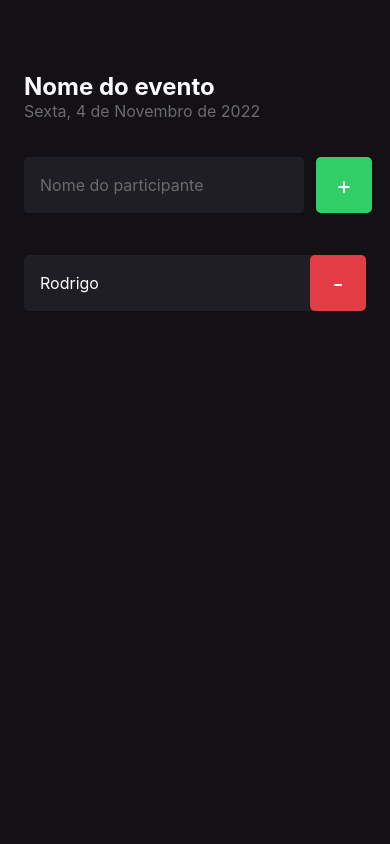
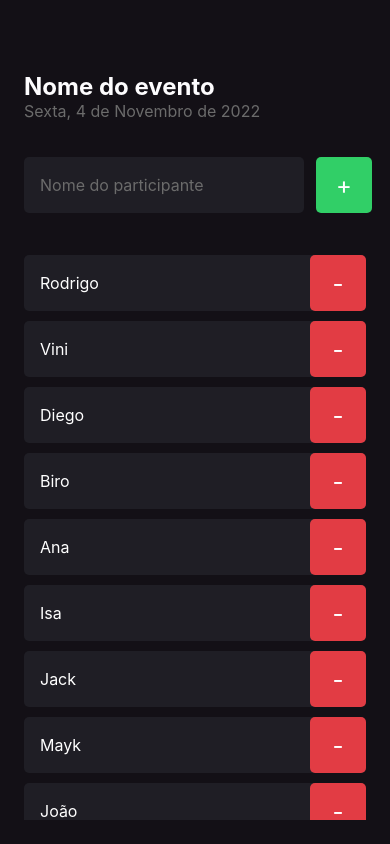
Before and after one commit to joaofelima96/imhere, a React Native app: screen / in a window 390 px wide. Built offline with nearby package versions, Linux system fonts and the light colour scheme.

Commit message:
feat: Criando lista para os participantes feat: SafeAreaView para StatusBar

```diff
--- a/App.tsx
+++ b/App.tsx
@@ -1,7 +1,21 @@
+import { SafeAreaView, StatusBar, StyleSheet } from "react-native"
 import { Home } from "./src/screens/Home"
 
 export default function App() {
-  return (
+  return (<>
+    <SafeAreaView style={styles.container}>
+      <StatusBar
+        barStyle="light-content"
+        translucent
+      />
+    </SafeAreaView>
     <Home />
+  </>
   )
 }
+
+const styles = StyleSheet.create({
+  container: {
+    backgroundColor: "#131016"
+  }
+})
--- a/src/screens/Home/index.tsx
+++ b/src/screens/Home/index.tsx
@@ -1,11 +1,12 @@
 import React from "react"
-import { StatusBar, Text, View, TextInput, TouchableOpacity } from "react-native"
+import { StatusBar, Text, View, TextInput, TouchableOpacity, FlatList } from "react-native"
 
 import { Participant } from "../components/Participant"
 
 import { styles } from "./styles"
 
 export function Home() {
+    const participants = ["Rodrigo", "Vini", "Diego", "Biro", "Ana", "Isa", "Jack", "Mayk", "João"]
 
     function handleParticipantAdd() {
         console.log("você clicou no botão")
@@ -17,7 +18,6 @@
 
     return (
         <View style={styles.container}>
-            <StatusBar />
             <Text style={styles.eventName}>Nome do evento</Text>
             <Text style={styles.eventDate}>Sexta, 4 de Novembro de 2022</Text>
 
@@ -35,7 +35,23 @@
                 </TouchableOpacity>
             </View>
 
-            <Participant name="Rodrigo" onRemove={() => handleParticipantRemove("Rodrigo")} />
+            <FlatList
+                data={participants}
+                keyExtractor={item => item}
+                renderItem={({ item }) => (
+                    <Participant
+                        key={item}
+                        name={item}
+                        onRemove={() => handleParticipantRemove("Rodrigo")}
+                    />
+                )}
+                showsVerticalScrollIndicator={false}
+                ListEmptyComponent={() => (
+                    <Text style={styles.listEmptyText}>
+                        Ninguém chegou no evento ainda? Adicione participantes a sua lista de presença.
+                    </Text>
+                )}
+            />
         </View>
     )
 }
--- a/src/screens/Home/styles.ts
+++ b/src/screens/Home/styles.ts
@@ -43,5 +43,10 @@
         flexDirection: "row",
         marginTop: 36,
         marginBottom: 42
+    },
+    listEmptyText: {
+        color: "#fff",
+        fontSize: 14,
+        textAlign: "center"
     }
 })
```
